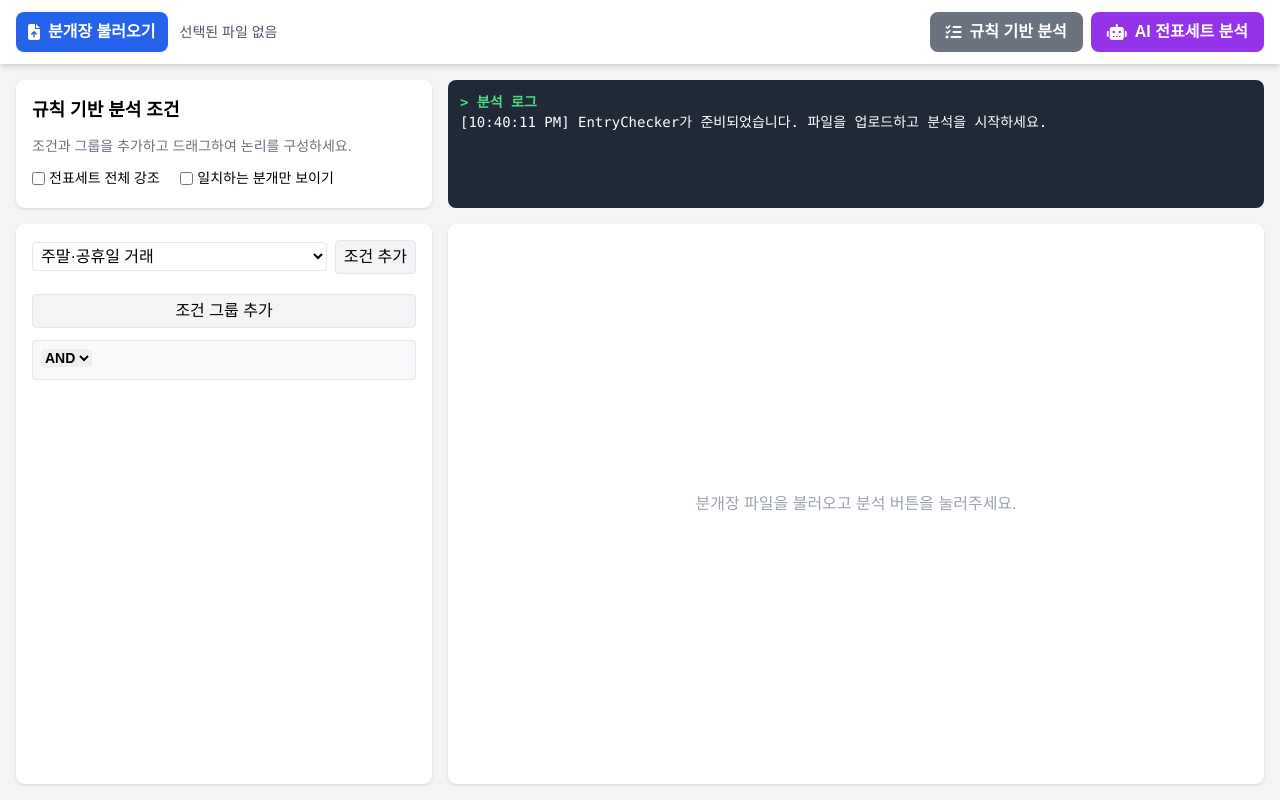
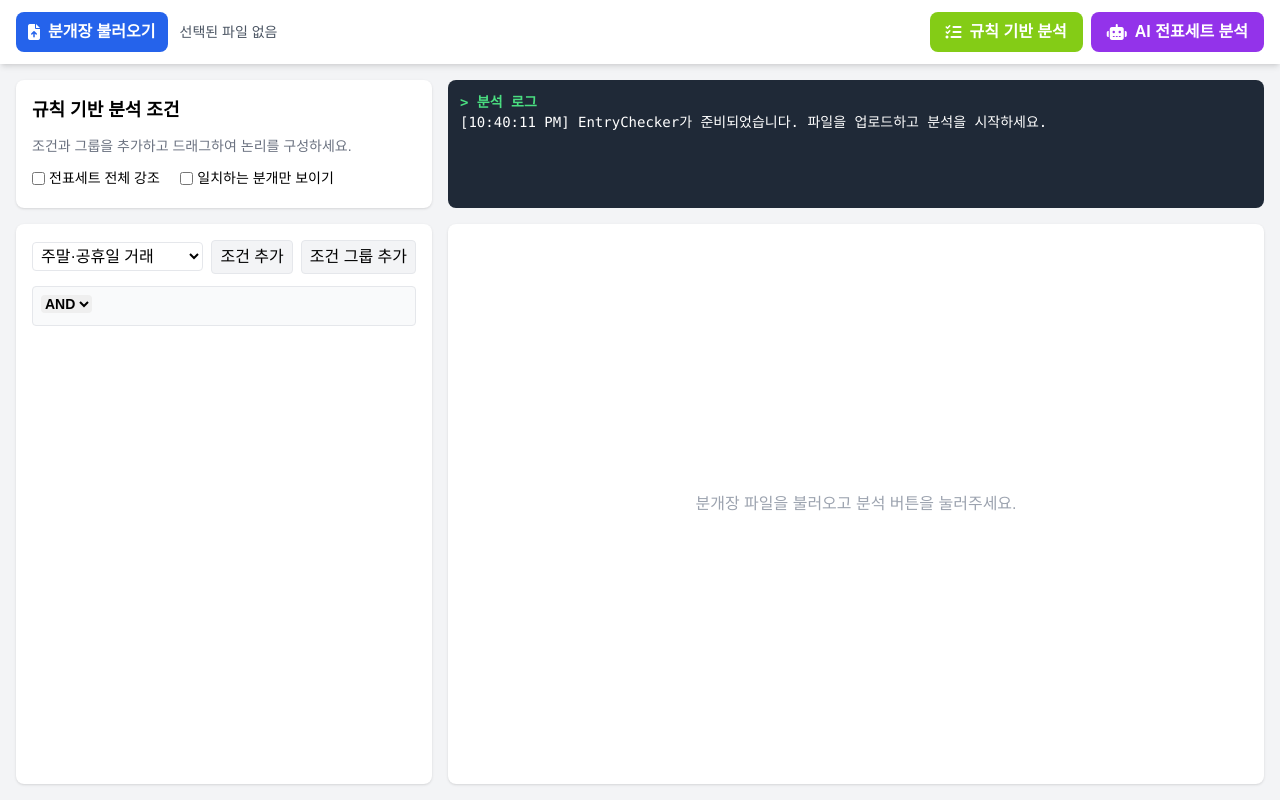
Before and after one commit to isony10/EntryChecker, a Flask app: page / in a window 1280 px wide. Run offline with Flask 3, Linux system fonts and the light colour scheme; some libraries are stand-ins or nearby versions.

Commit message:
UI 수정

```diff
--- a/frontend/templates/index.html
+++ b/frontend/templates/index.html
@@ -41,7 +41,7 @@
           <span>분석중...</span>
       </div>
       <div class="flex items-center space-x-2">
-        <button id="run-analysis" class="bg-gray-500 hover:bg-gray-600 text-white font-bold py-2 px-4 rounded-lg flex items-center transition-colors" title="설정한 규칙에 따라 개별 분개를 검토합니다.">
+        <button id="run-analysis" class="bg-lime-500 hover:bg-lime-600 text-white font-bold py-2 px-4 rounded-lg flex items-center transition-colors" title="설정한 규칙에 따라 개별 분개를 검토합니다.">
           <i class="fas fa-tasks mr-2"></i> 규칙 기반 분석
         </button>
         <button id="run-ai-voucher-analysis" class="bg-purple-600 hover:bg-purple-700 text-white font-bold py-2 px-4 rounded-lg flex items-center transition-colors" title="AI가 전표 단위로 종합적인 오류를 분석합니다.">
@@ -71,8 +71,8 @@
             <option value="unbalanced_set">차/대변 불일치 세트</option>
           </select>
           <button id="add-condition-btn" class="border px-2 py-1 rounded flex-shrink-0 bg-gray-100 hover:bg-gray-200">조건 추가</button>
+          <button id="add-group-btn" class="border px-2 py-1 rounded flex-shrink-0 bg-gray-100 hover:bg-gray-200">조건 그룹 추가</button>
         </div>
-        <button id="add-group-btn" class="border px-2 py-1 rounded w-full bg-gray-100 hover:bg-gray-200">조건 그룹 추가</button>
         <div id="logic-tree" class="mt-2 space-y-2"></div>
       </div>
     </aside>
```
